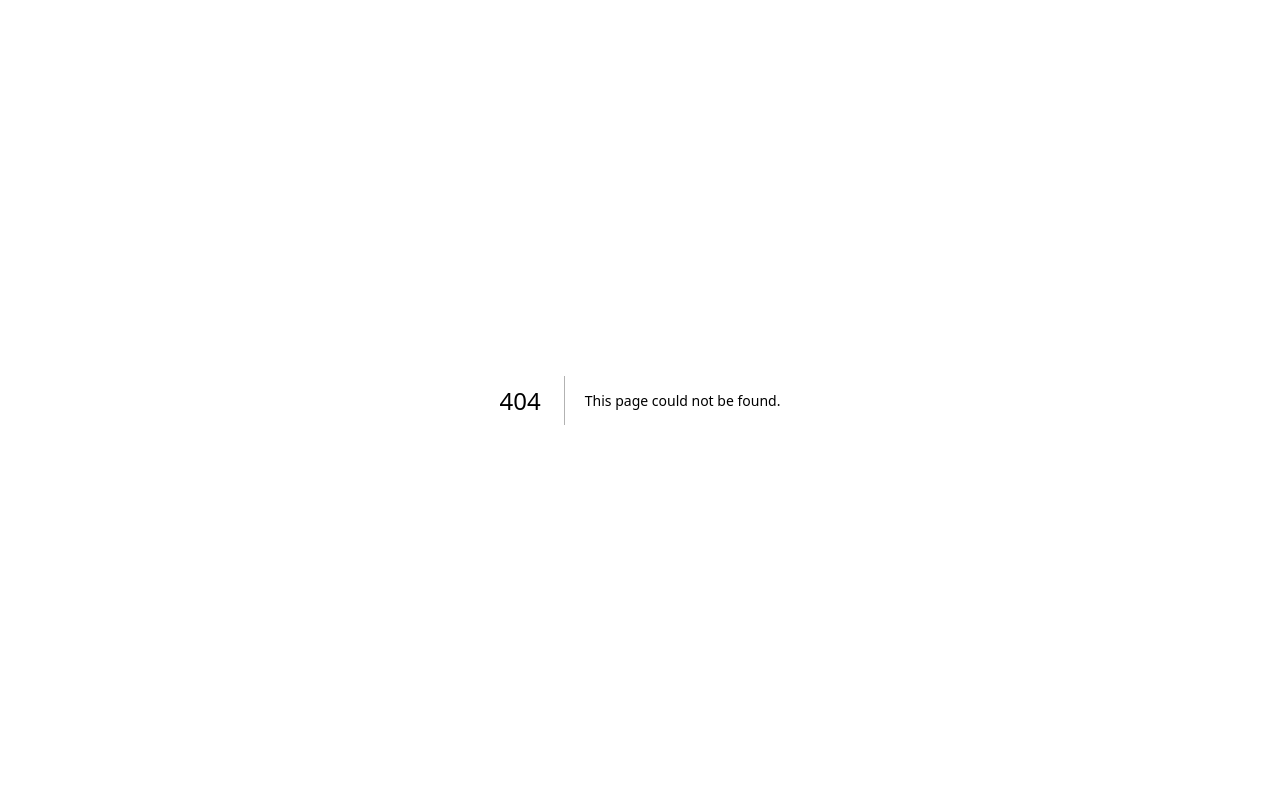
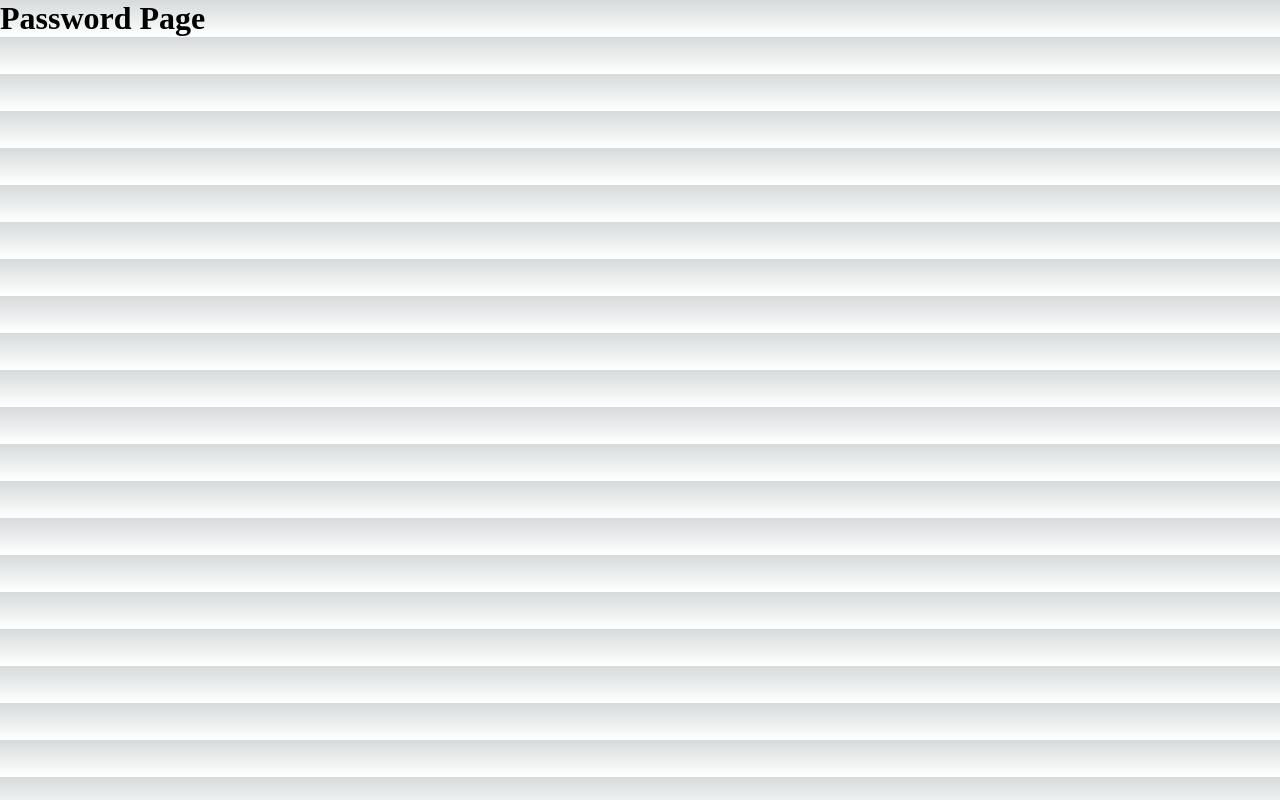
Before and after one commit to fajrulsantoso/Kerangka-Pemrograman-Berbasis-sem6, a Next.js app in the folder jobsheet_3/: page /setting/user/password in a window 1280 px wide. Before the commit this address had no page. Built offline with nearby package versions, Linux system fonts and the light colour scheme.

Commit message:
Jobsheet 3 - Nested_LebihDalam

```diff
--- /dev/null
+++ b/jobsheet_3/src/pages/setting/user/password/index.tsx
@@ -0,0 +1,7 @@
+export default function PasswordPage() {
+  return (
+    <div>
+      <h1>Password Page</h1>
+    </div>
+  )
+}
```
Also changed, not shown: jobsheet_3/img/P3LP.JPG (added), jobsheet_3/src/pages/setting/user/index.tsx (renamed from jobsheet_3/src/pages/setting/user.tsx).
